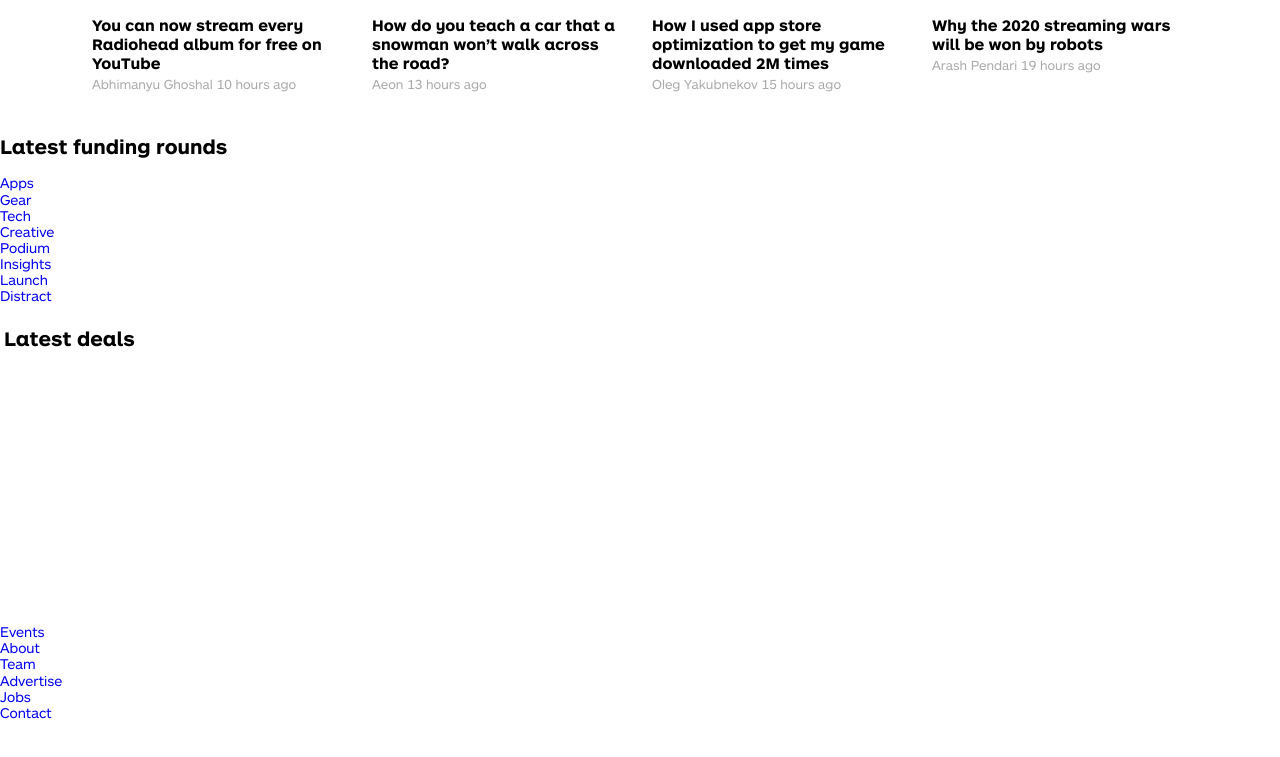
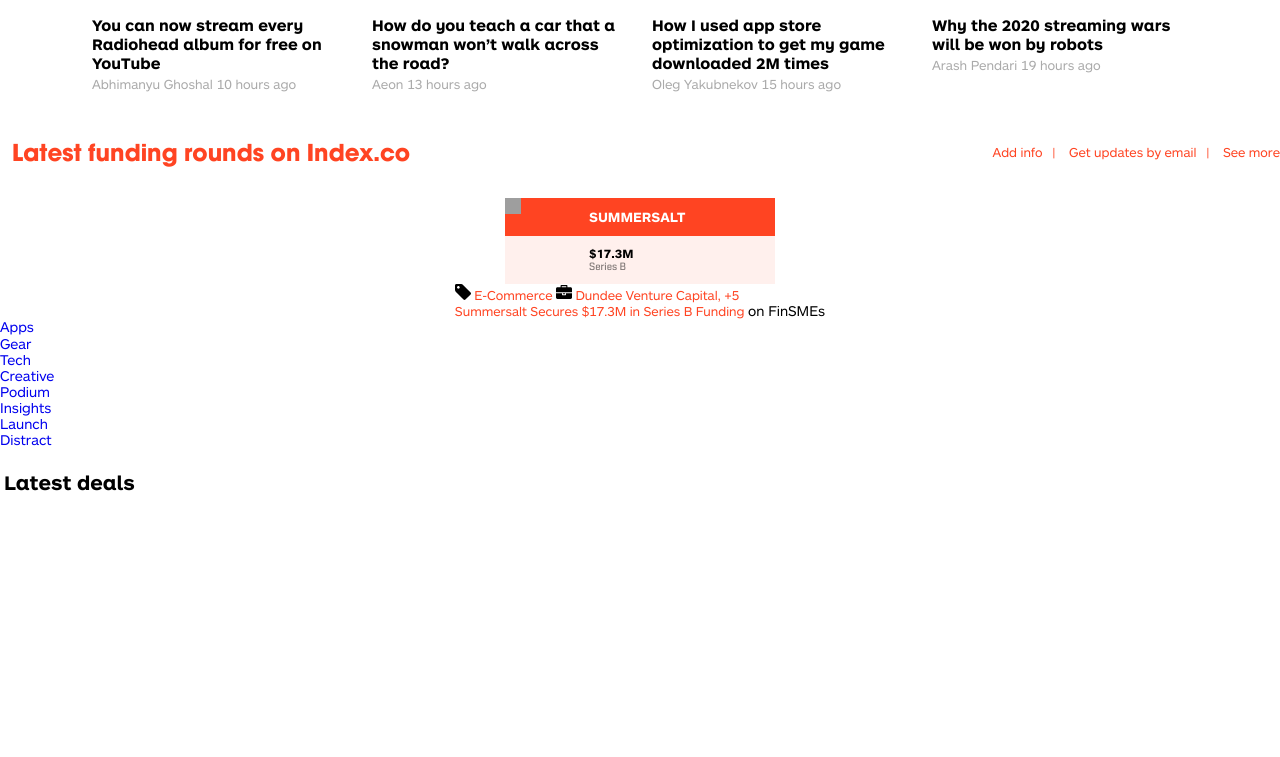
Before and after one commit to s0kil/Building-Responsive-Design, a website: page index.html in a window 1280 px wide. Shown: the part 925-1682 px from the top of the page. Before the commit the page ends 1646 px from the top, so only its background shows below. Drawn offline with nearby package versions, Linux system fonts and the light colour scheme; grey boxes are pictures that could not be loaded; files whose address does not match are found by name.

Commit message:
latest funding rounds - section - single item partial completion

```diff
--- a/index.html
+++ b/index.html
@@ -61,10 +61,10 @@
       </div>
       <div class="nav-icons">
         <i class="icon-search-dark">
-        <svg xmlns="http://www.w3.org/2000/svg" width="16" height="16"
-             viewBox="-7.5 992.5 16 16" id="search" x="832" y="832">
+          <svg xmlns="http://www.w3.org/2000/svg" width="16" height="16" viewBox="-7.5 992.5 16 16" id="search" x="832"
+            y="832">
             <path fill="#AAA"
-                d="M-2.883 994.449c1.299-1.3 2.871-1.949 4.716-1.949 1.845 0 3.418.649 4.717 1.949 1.301 1.301 1.95 2.871 1.95 4.716s-.649 3.416-1.95 4.715c-1.299 1.301-2.872 1.952-4.717 1.952-.978 0-1.9-.201-2.765-.602l-4.018 2.95c-.356.266-.75.367-1.184.299a1.564 1.564 0 0 1-1.05-.633c-.212-.288-.316-.608-.316-.958s.104-.67.316-.957l2.95-4c-.4-.866-.6-1.788-.6-2.767.001-1.844.652-3.414 1.951-4.715zm1.416 8.014c.912.913 2.012 1.369 3.3 1.369 1.289 0 2.389-.456 3.3-1.369.911-.907 1.366-2.008 1.366-3.298 0-1.287-.455-2.389-1.366-3.301-.911-.909-2.011-1.364-3.3-1.364-1.289 0-2.389.455-3.3 1.364-.911.912-1.366 2.014-1.366 3.301 0 1.29.455 2.391 1.366 3.298z"/>
+              d="M-2.883 994.449c1.299-1.3 2.871-1.949 4.716-1.949 1.845 0 3.418.649 4.717 1.949 1.301 1.301 1.95 2.871 1.95 4.716s-.649 3.416-1.95 4.715c-1.299 1.301-2.872 1.952-4.717 1.952-.978 0-1.9-.201-2.765-.602l-4.018 2.95c-.356.266-.75.367-1.184.299a1.564 1.564 0 0 1-1.05-.633c-.212-.288-.316-.608-.316-.958s.104-.67.316-.957l2.95-4c-.4-.866-.6-1.788-.6-2.767.001-1.844.652-3.414 1.951-4.715zm1.416 8.014c.912.913 2.012 1.369 3.3 1.369 1.289 0 2.389-.456 3.3-1.369.911-.907 1.366-2.008 1.366-3.298 0-1.287-.455-2.389-1.366-3.301-.911-.909-2.011-1.364-3.3-1.364-1.289 0-2.389.455-3.3 1.364-.911.912-1.366 2.014-1.366 3.301 0 1.29.455 2.391 1.366 3.298z" />
           </svg>
         </i>
       </div>
@@ -79,7 +79,7 @@
         <i>
           <svg xmlns="http://www.w3.org/2000/svg" viewBox="0 0 66 16">
             <path fill="#FFF"
-                d="M34 16h-6v-5.2c0-.7-.3-1.3-.7-1.8L25 6.7c-.5-.4-1.1-.7-1.8-.7H22v10h-6V0h8.7c1.3 0 2.6.5 3.5 1.5l4.3 4.3c1 .9 1.5 2.2 1.5 3.5V16zM60 0v5.2c0 .7-.3 1.3-.7 1.8L57 9.3c-.5.5-1.1.7-1.8.7h-2.5c.8-.9 1.3-2.1 1.3-3.3V0h-6v5.2c0 .7-.3 1.3-.7 1.8L45 9.3c-.5.5-1.1.7-1.8.7H42V0h-6v16h8.7c1.3 0 2.6-.5 3.5-1.5l2.8-2.8V16h5.7c1.3 0 2.6-.5 3.5-1.5l4.3-4.3c1-.9 1.5-2.2 1.5-3.5V0h-6zM14 0H0v6h4v10h6V6h4"/>
+              d="M34 16h-6v-5.2c0-.7-.3-1.3-.7-1.8L25 6.7c-.5-.4-1.1-.7-1.8-.7H22v10h-6V0h8.7c1.3 0 2.6.5 3.5 1.5l4.3 4.3c1 .9 1.5 2.2 1.5 3.5V16zM60 0v5.2c0 .7-.3 1.3-.7 1.8L57 9.3c-.5.5-1.1.7-1.8.7h-2.5c.8-.9 1.3-2.1 1.3-3.3V0h-6v5.2c0 .7-.3 1.3-.7 1.8L45 9.3c-.5.5-1.1.7-1.8.7H42V0h-6v16h8.7c1.3 0 2.6-.5 3.5-1.5l2.8-2.8V16h5.7c1.3 0 2.6-.5 3.5-1.5l4.3-4.3c1-.9 1.5-2.2 1.5-3.5V0h-6zM14 0H0v6h4v10h6V6h4" />
           </svg>
         </i>
       </div>
@@ -95,16 +95,16 @@
               <svg xmlns="http://www.w3.org/2000/svg" width="16" height="16" viewBox="-7.5 992.5 16 16"
                 id="clock--light" x="160" y="160">
                 <path fill="#FFF"
-                    d="M-3.508 993.575C-2.28 992.858-.944 992.5.5 992.5s2.78.358 4.008 1.075a7.982 7.982 0 0 1 2.917 2.916c.717 1.229 1.075 2.564 1.075 4.009s-.358 2.78-1.075 4.009a7.975 7.975 0 0 1-2.917 2.916c-1.228.717-2.564 1.075-4.008 1.075s-2.781-.358-4.008-1.075a7.982 7.982 0 0 1-2.917-2.916c-.717-1.229-1.075-2.564-1.075-4.009s.358-2.78 1.075-4.009a7.99 7.99 0 0 1 2.917-2.916zM-3.7 1004.7c1.178 1.178 2.578 1.767 4.2 1.767 1.622 0 3.022-.589 4.2-1.767 1.177-1.178 1.767-2.578 1.767-4.2s-.59-3.022-1.767-4.2c-1.178-1.178-2.578-1.767-4.2-1.767-1.623 0-3.022.589-4.2 1.767s-1.767 2.578-1.767 4.2.589 3.022 1.767 4.2zm7.267-1.066a.84.84 0 0 1-.592.232.84.84 0 0 1-.592-.232l-2.633-2.101c-.233-.211-.339-.461-.317-.75l.184-4.233a.866.866 0 0 1 .283-.616.834.834 0 0 1 .633-.233c.233.011.431.1.592.267s.247.361.258.583l.167 3.783 2.067 2.033a.85.85 0 0 1 .233.643.88.88 0 0 1-.283.624z"/>
+                  d="M-3.508 993.575C-2.28 992.858-.944 992.5.5 992.5s2.78.358 4.008 1.075a7.982 7.982 0 0 1 2.917 2.916c.717 1.229 1.075 2.564 1.075 4.009s-.358 2.78-1.075 4.009a7.975 7.975 0 0 1-2.917 2.916c-1.228.717-2.564 1.075-4.008 1.075s-2.781-.358-4.008-1.075a7.982 7.982 0 0 1-2.917-2.916c-.717-1.229-1.075-2.564-1.075-4.009s.358-2.78 1.075-4.009a7.99 7.99 0 0 1 2.917-2.916zM-3.7 1004.7c1.178 1.178 2.578 1.767 4.2 1.767 1.622 0 3.022-.589 4.2-1.767 1.177-1.178 1.767-2.578 1.767-4.2s-.59-3.022-1.767-4.2c-1.178-1.178-2.578-1.767-4.2-1.767-1.623 0-3.022.589-4.2 1.767s-1.767 2.578-1.767 4.2.589 3.022 1.767 4.2zm7.267-1.066a.84.84 0 0 1-.592.232.84.84 0 0 1-.592-.232l-2.633-2.101c-.233-.211-.339-.461-.317-.75l.184-4.233a.866.866 0 0 1 .283-.616.834.834 0 0 1 .633-.233c.233.011.431.1.592.267s.247.361.258.583l.167 3.783 2.067 2.033a.85.85 0 0 1 .233.643.88.88 0 0 1-.283.624z" />
               </svg>
             </i>
           </li>
           <li><a href="#">38 minutes ago</a></li>
           <li>
-          <svg xmlns="http://www.w3.org/2000/svg" width="16" height="16" viewBox="-7.5 992.5 16 16"
-               id="share--light" x="912" y="912">
+            <svg xmlns="http://www.w3.org/2000/svg" width="16" height="16" viewBox="-7.5 992.5 16 16" id="share--light"
+              x="912" y="912">
               <path fill="#FFF"
-                  d="M8.5 1005.5a3.001 3.001 0 0 1-6 0v-.008l-5.195-2.594a3 3 0 1 1 0-4.796l5.195-2.594v-.008a3.001 3.001 0 0 1 6 0 3.001 3.001 0 0 1-4.805 2.398l-5.211 2.602 5.211 2.602A3 3 0 0 1 8.5 1005.5z"/>
+                d="M8.5 1005.5a3.001 3.001 0 0 1-6 0v-.008l-5.195-2.594a3 3 0 1 1 0-4.796l5.195-2.594v-.008a3.001 3.001 0 0 1 6 0 3.001 3.001 0 0 1-4.805 2.398l-5.211 2.602 5.211 2.602A3 3 0 0 1 8.5 1005.5z" />
             </svg>
           </li>
           <li><a href="#">
@@ -128,7 +128,7 @@
                 <svg xmlns="http://www.w3.org/2000/svg" width="16" height="16" viewBox="-7.5 992.5 16 16"
                   id="clock--light" x="160" y="160">
                   <path fill="#FFF"
-                      d="M-3.508 993.575C-2.28 992.858-.944 992.5.5 992.5s2.78.358 4.008 1.075a7.982 7.982 0 0 1 2.917 2.916c.717 1.229 1.075 2.564 1.075 4.009s-.358 2.78-1.075 4.009a7.975 7.975 0 0 1-2.917 2.916c-1.228.717-2.564 1.075-4.008 1.075s-2.781-.358-4.008-1.075a7.982 7.982 0 0 1-2.917-2.916c-.717-1.229-1.075-2.564-1.075-4.009s.358-2.78 1.075-4.009a7.99 7.99 0 0 1 2.917-2.916zM-3.7 1004.7c1.178 1.178 2.578 1.767 4.2 1.767 1.622 0 3.022-.589 4.2-1.767 1.177-1.178 1.767-2.578 1.767-4.2s-.59-3.022-1.767-4.2c-1.178-1.178-2.578-1.767-4.2-1.767-1.623 0-3.022.589-4.2 1.767s-1.767 2.578-1.767 4.2.589 3.022 1.767 4.2zm7.267-1.066a.84.84 0 0 1-.592.232.84.84 0 0 1-.592-.232l-2.633-2.101c-.233-.211-.339-.461-.317-.75l.184-4.233a.866.866 0 0 1 .283-.616.834.834 0 0 1 .633-.233c.233.011.431.1.592.267s.247.361.258.583l.167 3.783 2.067 2.033a.85.85 0 0 1 .233.643.88.88 0 0 1-.283.624z"/>
+                    d="M-3.508 993.575C-2.28 992.858-.944 992.5.5 992.5s2.78.358 4.008 1.075a7.982 7.982 0 0 1 2.917 2.916c.717 1.229 1.075 2.564 1.075 4.009s-.358 2.78-1.075 4.009a7.975 7.975 0 0 1-2.917 2.916c-1.228.717-2.564 1.075-4.008 1.075s-2.781-.358-4.008-1.075a7.982 7.982 0 0 1-2.917-2.916c-.717-1.229-1.075-2.564-1.075-4.009s.358-2.78 1.075-4.009a7.99 7.99 0 0 1 2.917-2.916zM-3.7 1004.7c1.178 1.178 2.578 1.767 4.2 1.767 1.622 0 3.022-.589 4.2-1.767 1.177-1.178 1.767-2.578 1.767-4.2s-.59-3.022-1.767-4.2c-1.178-1.178-2.578-1.767-4.2-1.767-1.623 0-3.022.589-4.2 1.767s-1.767 2.578-1.767 4.2.589 3.022 1.767 4.2zm7.267-1.066a.84.84 0 0 1-.592.232.84.84 0 0 1-.592-.232l-2.633-2.101c-.233-.211-.339-.461-.317-.75l.184-4.233a.866.866 0 0 1 .283-.616.834.834 0 0 1 .633-.233c.233.011.431.1.592.267s.247.361.258.583l.167 3.783 2.067 2.033a.85.85 0 0 1 .233.643.88.88 0 0 1-.283.624z" />
                 </svg>
               </i>
             </li>
@@ -137,7 +137,7 @@
               <svg xmlns="http://www.w3.org/2000/svg" width="16" height="16" viewBox="-7.5 992.5 16 16"
                 id="share--light" x="912" y="912">
                 <path fill="#FFF"
-                    d="M8.5 1005.5a3.001 3.001 0 0 1-6 0v-.008l-5.195-2.594a3 3 0 1 1 0-4.796l5.195-2.594v-.008a3.001 3.001 0 0 1 6 0 3.001 3.001 0 0 1-4.805 2.398l-5.211 2.602 5.211 2.602A3 3 0 0 1 8.5 1005.5z"/>
+                  d="M8.5 1005.5a3.001 3.001 0 0 1-6 0v-.008l-5.195-2.594a3 3 0 1 1 0-4.796l5.195-2.594v-.008a3.001 3.001 0 0 1 6 0 3.001 3.001 0 0 1-4.805 2.398l-5.211 2.602 5.211 2.602A3 3 0 0 1 8.5 1005.5z" />
               </svg>
             </li>
             <li><a href="#">
@@ -160,7 +160,7 @@
                 <svg xmlns="http://www.w3.org/2000/svg" width="16" height="16" viewBox="-7.5 992.5 16 16"
                   id="clock--light" x="160" y="160">
                   <path fill="#FFF"
-                      d="M-3.508 993.575C-2.28 992.858-.944 992.5.5 992.5s2.78.358 4.008 1.075a7.982 7.982 0 0 1 2.917 2.916c.717 1.229 1.075 2.564 1.075 4.009s-.358 2.78-1.075 4.009a7.975 7.975 0 0 1-2.917 2.916c-1.228.717-2.564 1.075-4.008 1.075s-2.781-.358-4.008-1.075a7.982 7.982 0 0 1-2.917-2.916c-.717-1.229-1.075-2.564-1.075-4.009s.358-2.78 1.075-4.009a7.99 7.99 0 0 1 2.917-2.916zM-3.7 1004.7c1.178 1.178 2.578 1.767 4.2 1.767 1.622 0 3.022-.589 4.2-1.767 1.177-1.178 1.767-2.578 1.767-4.2s-.59-3.022-1.767-4.2c-1.178-1.178-2.578-1.767-4.2-1.767-1.623 0-3.022.589-4.2 1.767s-1.767 2.578-1.767 4.2.589 3.022 1.767 4.2zm7.267-1.066a.84.84 0 0 1-.592.232.84.84 0 0 1-.592-.232l-2.633-2.101c-.233-.211-.339-.461-.317-.75l.184-4.233a.866.866 0 0 1 .283-.616.834.834 0 0 1 .633-.233c.233.011.431.1.592.267s.247.361.258.583l.167 3.783 2.067 2.033a.85.85 0 0 1 .233.643.88.88 0 0 1-.283.624z"/>
+                    d="M-3.508 993.575C-2.28 992.858-.944 992.5.5 992.5s2.78.358 4.008 1.075a7.982 7.982 0 0 1 2.917 2.916c.717 1.229 1.075 2.564 1.075 4.009s-.358 2.78-1.075 4.009a7.975 7.975 0 0 1-2.917 2.916c-1.228.717-2.564 1.075-4.008 1.075s-2.781-.358-4.008-1.075a7.982 7.982 0 0 1-2.917-2.916c-.717-1.229-1.075-2.564-1.075-4.009s.358-2.78 1.075-4.009a7.99 7.99 0 0 1 2.917-2.916zM-3.7 1004.7c1.178 1.178 2.578 1.767 4.2 1.767 1.622 0 3.022-.589 4.2-1.767 1.177-1.178 1.767-2.578 1.767-4.2s-.59-3.022-1.767-4.2c-1.178-1.178-2.578-1.767-4.2-1.767-1.623 0-3.022.589-4.2 1.767s-1.767 2.578-1.767 4.2.589 3.022 1.767 4.2zm7.267-1.066a.84.84 0 0 1-.592.232.84.84 0 0 1-.592-.232l-2.633-2.101c-.233-.211-.339-.461-.317-.75l.184-4.233a.866.866 0 0 1 .283-.616.834.834 0 0 1 .633-.233c.233.011.431.1.592.267s.247.361.258.583l.167 3.783 2.067 2.033a.85.85 0 0 1 .233.643.88.88 0 0 1-.283.624z" />
                 </svg>
               </i>
             </li>
@@ -169,7 +169,7 @@
               <svg xmlns="http://www.w3.org/2000/svg" width="16" height="16" viewBox="-7.5 992.5 16 16"
                 id="share--light" x="912" y="912">
                 <path fill="#FFF"
-                    d="M8.5 1005.5a3.001 3.001 0 0 1-6 0v-.008l-5.195-2.594a3 3 0 1 1 0-4.796l5.195-2.594v-.008a3.001 3.001 0 0 1 6 0 3.001 3.001 0 0 1-4.805 2.398l-5.211 2.602 5.211 2.602A3 3 0 0 1 8.5 1005.5z"/>
+                  d="M8.5 1005.5a3.001 3.001 0 0 1-6 0v-.008l-5.195-2.594a3 3 0 1 1 0-4.796l5.195-2.594v-.008a3.001 3.001 0 0 1 6 0 3.001 3.001 0 0 1-4.805 2.398l-5.211 2.602 5.211 2.602A3 3 0 0 1 8.5 1005.5z" />
               </svg>
             </li>
             <li><a href="#">
@@ -188,7 +188,7 @@
     <h2>Latest News </h2>
     <span>
       <svg xmlns="http://www.w3.org/2000/svg" viewBox="0 0 16 16">
-      <path fill="none" stroke="#F42" stroke-width="3" stroke-miterlimit="10" d="M4.75 1.5l6.5 6.5-6.5 6.5"/>
+        <path fill="none" stroke="#F42" stroke-width="3" stroke-miterlimit="10" d="M4.75 1.5l6.5 6.5-6.5 6.5" />
       </svg>
     </span>
 
@@ -252,7 +252,46 @@
   </section>
 
   <section id="latest-funding-rounds">
-  <h2>Latest funding rounds</h2>
+    <div>
+      <h2>Latest funding rounds on Index.co</h2>
+      <div>
+        <a class="dash-menu" href="#">Add info</a>
+        <a class="dash-menu" href="#">Get updates by email</a>
+        <a href="#">See more</a>
+      </div>
+    </div>
+
+    <div class="funding-wrap">
+      <div class="latest-funding-rounds-item">
+        <a href="#">
+          <img
+            src="https://img-cdn.tnwcdn.com/image?url=https%3A%2F%2Fpbs.twimg.com%2Fprofile_images%2F893133280467271680%2FC04SX8EZ.jpg"
+            alt="investment logo">
+          <h4>SUMMERSALT</h4>
+          <div>
+            <h4>$17.3M</h4>
+            <h5>Series B</h5>
+          </div>
+        </a>
+        <div>
+          <a href="#">
+            <i><svg xmlns="http://www.w3.org/2000/svg" width="16" height="16" viewBox="656.5 1056.5 16 16" id="tag--dark" x="976" y="976"><path d="M661.231 1059.879c0-.373-.132-.691-.396-.955-.264-.265-.583-.396-.956-.396s-.692.132-.956.396a1.301 1.301 0 0 0-.396.955c0 .374.132.692.396.956s.583.396.956.396.691-.132.956-.396.396-.582.396-.956zm11.269 6.083c0 .374-.13.69-.391.951l-5.186 5.195a1.35 1.35 0 0 1-.961.392c-.373 0-.69-.131-.95-.392l-7.551-7.562c-.268-.26-.495-.615-.681-1.066-.187-.45-.28-.862-.28-1.235v-4.394a1.3 1.3 0 0 1 .401-.95c.268-.268.584-.401.951-.401h4.394c.373 0 .785.093 1.235.279.451.188.81.414 1.077.682l7.551 7.541c.261.274.391.595.391.96z"/></svg></i>
+            <span>E-Commerce</span>
+          </a>
+          <a href="#">
+            <i><svg xmlns="http://www.w3.org/2000/svg" width="16" height="16" viewBox="-239.5 160.5 16 16" id="briefcase--dark" x="48" y="48"><path d="M-233.786 163.833h4.571v-1.166h-4.571v1.166zm10.286 5.833v4.374c0 .402-.141.744-.42 1.03-.28.285-.616.43-1.009.43h-13.144c-.393 0-.729-.145-1.009-.43s-.419-.628-.419-1.03v-4.374h6v1.459c0 .158.056.293.169.409a.545.545 0 0 0 .402.173h2.855a.545.545 0 0 0 .402-.173.565.565 0 0 0 .17-.409v-1.459h6.003zm-6.857 0v1.167h-2.285v-1.167h2.285zm6.857-4.373v3.498h-16v-3.498c0-.403.14-.745.419-1.032.28-.284.616-.429 1.009-.429h3.144v-1.457c0-.243.083-.449.25-.62a.822.822 0 0 1 .606-.255h5.144c.237 0 .439.086.606.255a.857.857 0 0 1 .249.62v1.457h3.145c.393 0 .729.145 1.009.429.278.287.419.63.419 1.032z"/></svg></i>
+            <span>Dundee Venture Capital, +5</span>
+          </a>
+          <div>
+            <a href="#">Summersalt Secures $17.3M in Series B Funding                                </a>
+            <span>on&nbsp;FinSMEs</span>
+          </div>
+        </div>
+
+      </div>
+    </div>
+
+
   </section>
 
   <div id="categories">
--- a/src/main.css
+++ b/src/main.css
@@ -236,3 +236,86 @@
   margin-top: 4px;
   font-size: 13px;
 }
+
+
+/*
+Latest funding rounds
+*/
+
+#latest-funding-rounds div:first-child {
+  display: flex;
+  flex-wrap: nowrap;
+  justify-content: space-between;
+  height: auto;
+  align-items: center;
+}
+
+#latest-funding-rounds div h2 {
+  color: #f42;
+  margin-left: 12px;
+  font-weight: 700;
+  font-size: 1.6rem;
+  font-family: Avalon, sans-serif;
+}
+
+
+#latest-funding-rounds div a {
+
+font-size: 0.8rem;
+margin-top: 10px;
+color: #f42;
+text-decoration: none;
+}
+
+.dash-menu::after {
+content: "|";
+margin-left: 10px;
+margin-right: 10px;
+}
+
+.latest-funding-rounds-item {
+  position: relative;
+  display: flex;
+  flex-direction: column;
+}
+
+.latest-funding-rounds-item a {
+  width: 270px;
+}
+
+.latest-funding-rounds-item a > h4 {
+  background-color: #f42;
+  color: #fff;
+  font-size: 0.9rem;
+  padding: 10.6px 16px 10.6px 84px;
+  margin: 0;
+}
+
+.latest-funding-rounds-item a > div {
+  padding: 10.6px 16px 10.6px 84px;
+  color: #000;
+  background: rgba(255,68,34,.08);
+  margin: 0;
+}
+
+.latest-funding-rounds-item a > div > h4 {
+  margin:0px;
+  padding: 0px;
+  display: block;
+}
+
+.latest-funding-rounds-item a > div > h5 {
+  color: #000;
+  opacity: .5;
+  font-family: Shentox,sans-serif;
+  font-weight: 500;
+  display: block;
+  margin:0px;
+  padding: 0px;
+}
+
+.latest-funding-rounds-item img {
+  width: 16px;
+  height: 16px;
+  position: absolute;
+}
```
Lines whose indentation alone changed are shown as unchanged.
